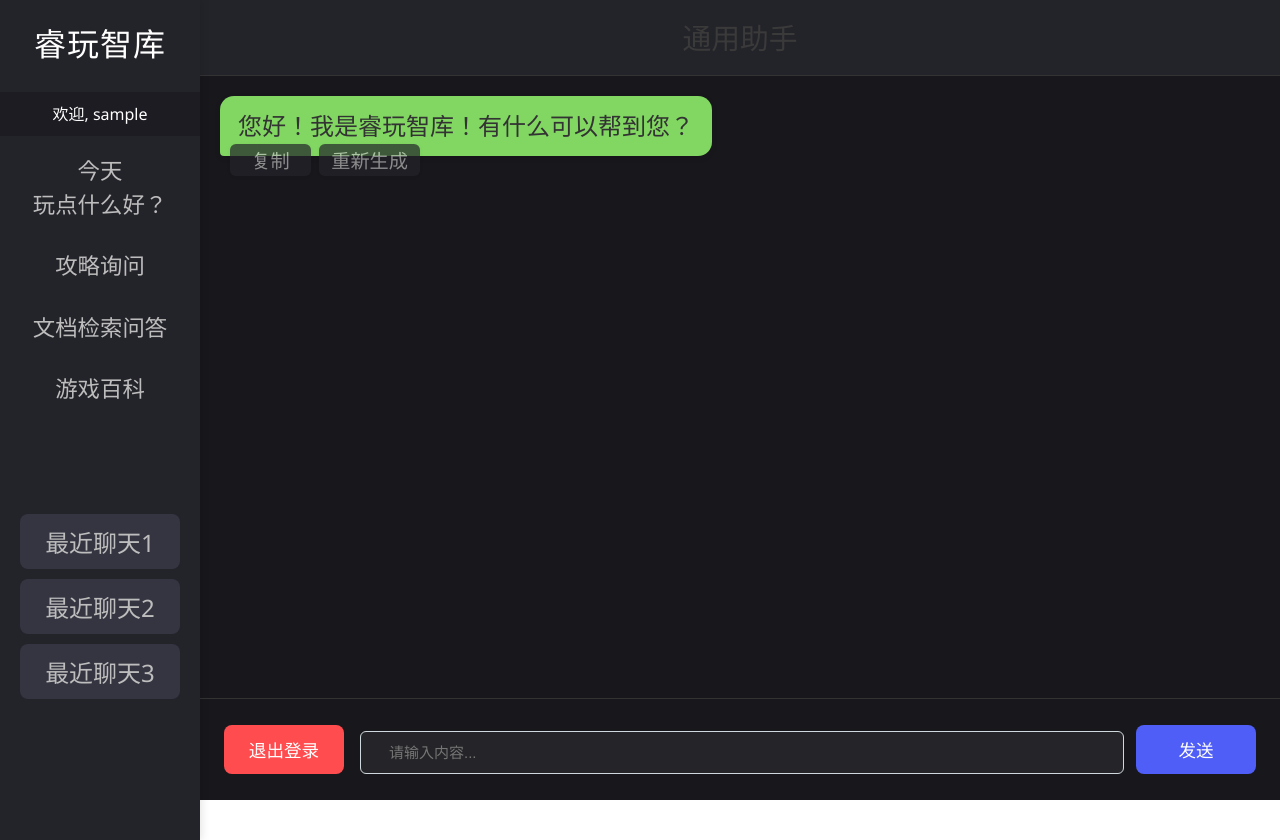
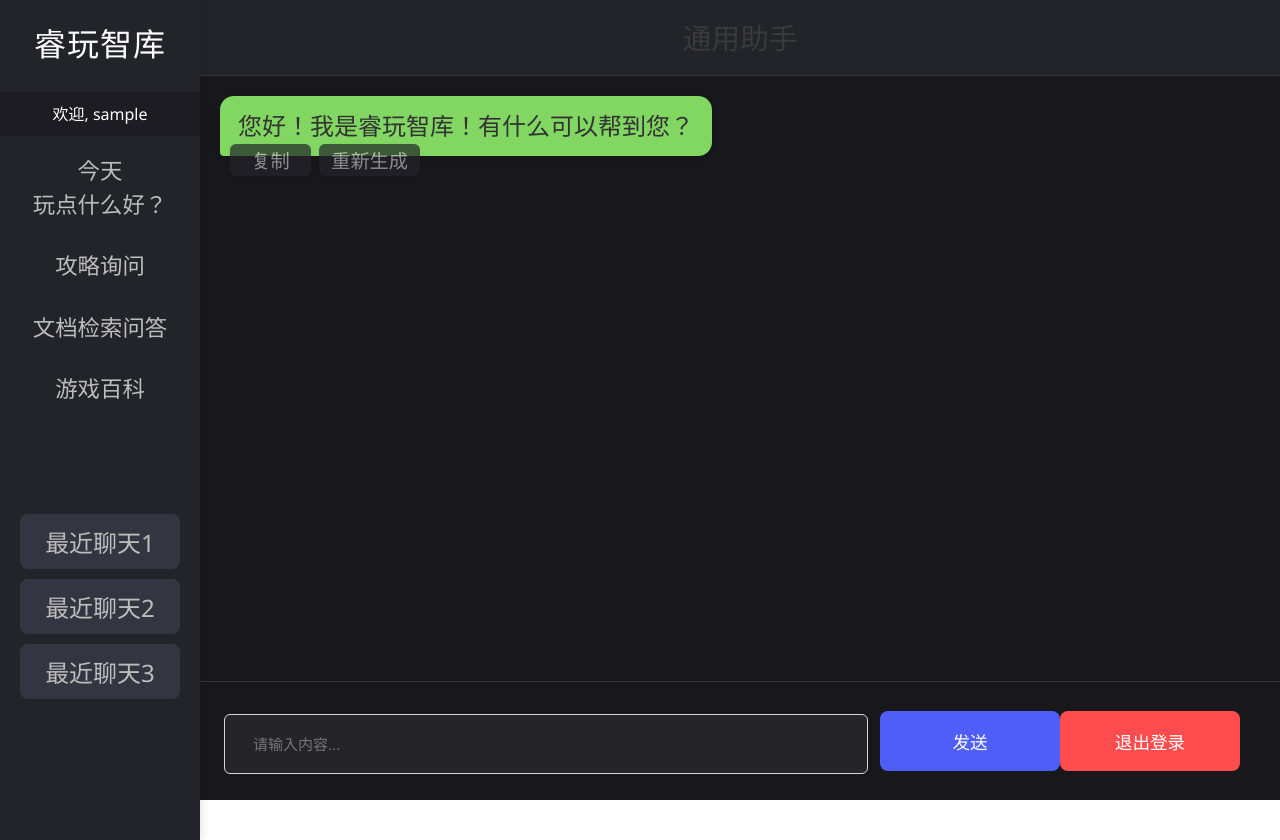
Before and after one commit to wsk114514/-, a React (Vite) app in the folder my-react-app/: page /chat in a window 1280 px wide. Built offline with nearby package versions, Linux system fonts and the light colour scheme; sample sign-in values are in the browser's storage.

Commit message:
调整按钮的大小使其更美观

```diff
--- a/my-react-app/static/页面设计css.css
+++ b/my-react-app/static/页面设计css.css
@@ -193,7 +193,8 @@ body {
 
 /* 侧边栏位置的退出登录按钮 */
 .sidebar-logout-btn {
-    width: 120px; /* 与侧边栏宽度匹配 */
+    width: 180px; /* 从120px增加到150px */
+    height: 60px;
     padding: 12px 0;
     margin-right: 16px;
     border-radius: 8px;
@@ -221,8 +222,9 @@ body {
 
 /* 调整输入框样式 */
 .chat-input {
-    flex: 1;
-    padding: 12px 28px !important; /* 增加!important确保样式被应用 */
+    flex: 0.8; /* 从flex: 1减少到flex: 0.8，缩小输入框 */
+    height: 60px;
+    padding: 12px 28px !important;
     border-radius: 8px;
     border: none;
     background: #252529;
@@ -230,13 +232,14 @@ body {
     font-size: 1.2em;
     outline: none;
     min-width: 0;
-    box-sizing: border-box; /* 确保padding不会增加总宽度 */
+    box-sizing: border-box;
 }
 
 /* 发送按钮样式 */
 .send-btn {
-    width: 120px; /* 与退出登录按钮宽度一致 */
-    padding: 12px 0; /* 与退出登录按钮内边距一致 */
+    height: 60px;
+    width: 180px;
+    padding: 12px 0;
     border-radius: 8px;
     border: none;
     background: #4f5ef6;
@@ -290,3 +293,7 @@ body {
         padding-right: 12px;
     }
 }
+/* 交换按钮位置 */
+.sidebar-aligned-container {
+    flex-direction: row-reverse;
+}
```
